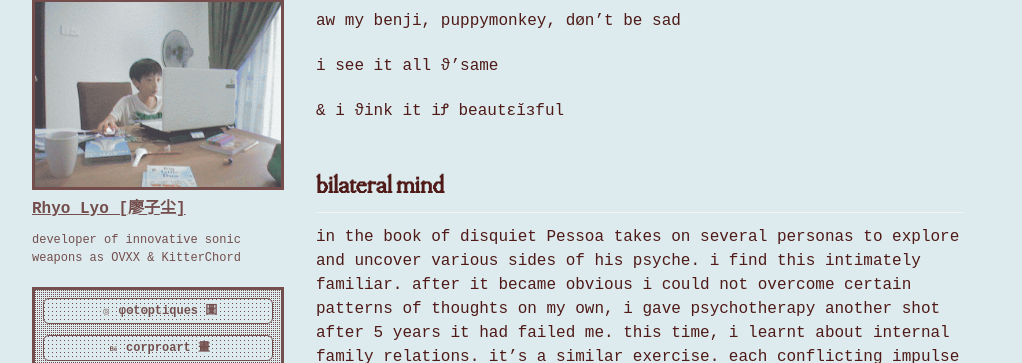
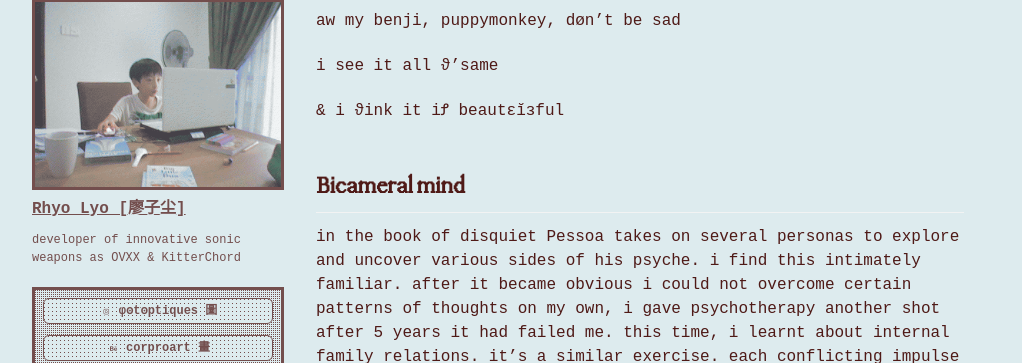
Before and after one commit to cryotato/cryotato.github.io, a Jekyll site: the page built from _posts/2026-03-31-metals.md, in a window 1280 px wide and 900 px high, scrolled down 695 px. Shown: the part 89-452 px from the top of the window, without its empty margins (0-1022 px from the left). Built offline with Jekyll 4.4.1, drawn with Linux system fonts in a browser that asks for light colours; cached includes are drawn as plain includes; some web fonts are replaced; comment, search, counter and statistics services are not loaded.

Commit message:
Update 2026-03-31-metals.md

```diff
--- a/_posts/2026-03-31-metals.md
+++ b/_posts/2026-03-31-metals.md
@@ -40,7 +40,7 @@ i see it all ϑ’same
 
 
 
-## bilateral mind
+## Bicameral mind
 
 in the book of disquiet Pessoa takes on several personas to explore and uncover various sides of his psyche. i find this intimately familiar. after it became obvious i could not overcome certain patterns of thoughts on my own, i gave psychotherapy another shot after 5 years it had failed me. this time, i learnt about internal family relations. it's a similar exercise. each conflicting impulse in you is given a voice. the trick is recognizing them and mediating between them as you would with your loved ones. my therapist immediately recognized puppymonkey to be an externalization of what she called my "inner child". while i dont think this is entirely accurate, he does reflect and fulfil my deepest most childlike wants. it allows me to interact with a mirror like a loved one. a conversation with him helps me understand what needs to be done, and he holds me accountable. i dont want to let him down because even if i dont, i know how much he cares about me - just as much as i care about him!. and when he too, is in pain, i can see it, and i want to help. he gets hungry, he gets bored, he gets curious... and he is my responsibility. it makes action so much easier because to me his entire being is so much more real than mine. his feelings are more true and his desires less abstract.
 
```
